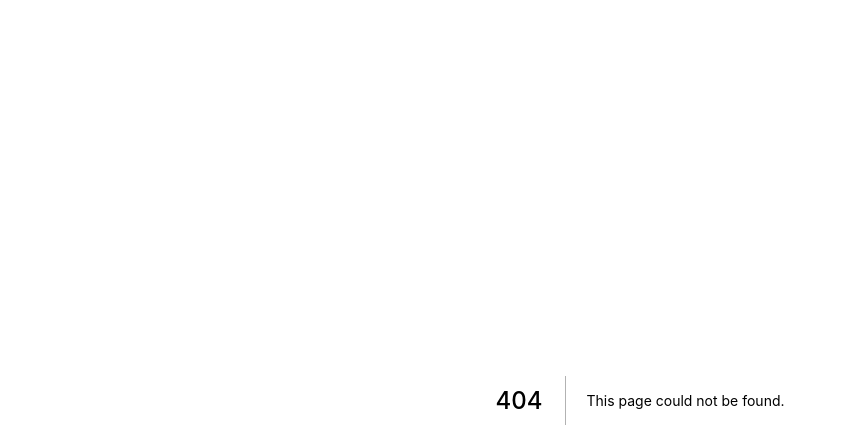
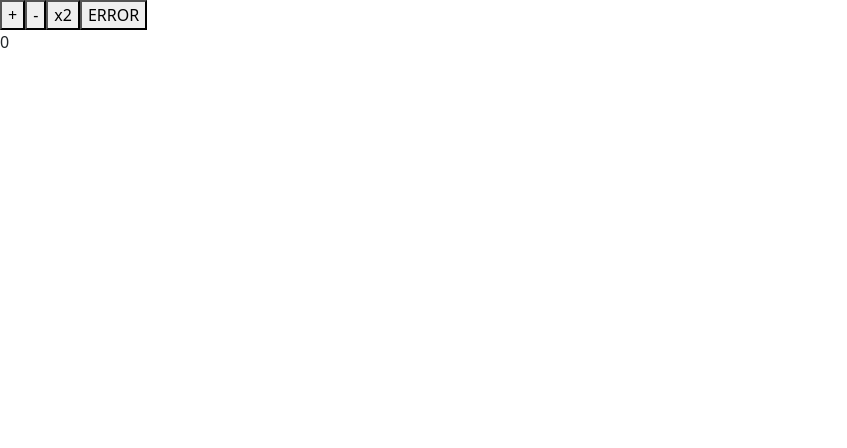
Before and after one commit to youthke/questack-web, a Next.js app: page /counter in a window 1280 px wide. Before the commit this address had no page. Shown: the top 448 px of the page, without its empty margins (0-847 px from the left). Built offline with nearby package versions, Linux system fonts and the light colour scheme.

Commit message:
set up redux

```diff
--- /dev/null
+++ b/ducks/counter/selectors.ts
@@ -0,0 +1,6 @@
+import { useSelector } from 'react-redux';
+import { CounterState } from './slice';
+
+export const useCounterState = () => {
+  return useSelector((state: { counter: CounterState }) => state);
+};
--- /dev/null
+++ b/ducks/counter/slice.ts
@@ -0,0 +1,41 @@
+import { createSlice, PayloadAction } from '@reduxjs/toolkit';
+
+export type CounterState = {
+  count: number;
+  loading: boolean;
+  error: boolean;
+  errorMessage: string;
+};
+
+export const initialState: CounterState = {
+  count: 0,
+  loading: false,
+  error: false,
+  errorMessage: '',
+};
+
+const counterSlice = createSlice({
+  name: 'counter',
+  initialState,
+  reducers: {
+    incrementCounter: (state, action: PayloadAction<number>) => ({
+      ...state,
+      count: state.count + action.payload,
+    }),
+    decrementCounter: (state, action: PayloadAction<number>) => ({
+      ...state,
+      count: state.count - action.payload,
+    }),
+    doubleCounter: (state) => ({
+      ...state,
+      count: state.count * 2,
+    }),
+    occurError: (state, action: PayloadAction<string>) => ({
+      ...state,
+      error: true,
+      errorMessage: action.payload,
+    })
+  },
+});
+
+export default counterSlice;
--- /dev/null
+++ b/ducks/createStore.ts
@@ -0,0 +1,29 @@
+import { Store, combineReducers } from 'redux';
+import logger from 'redux-logger';
+import { configureStore, getDefaultMiddleware } from '@reduxjs/toolkit';
+import counterSlice, { initialState as counterState } from './counter/slice';
+
+const rootReducer = combineReducers({
+  counter: counterSlice.reducer,
+});
+
+const preloadedState = () => {
+  return { counter: counterState };
+};
+
+export type StoreState = ReturnType<typeof preloadedState>;
+
+export type ReduxStore = Store<StoreState>;
+
+const createStore = () => {
+  const middlewareList = [...getDefaultMiddleware(), logger];
+
+  return configureStore({
+    reducer: rootReducer,
+    middleware: middlewareList,
+    devTools: process.env.NODE_ENV !== 'production',
+    preloadedState: preloadedState(),
+  });
+};
+
+export default createStore;
--- a/pages/_app.tsx
+++ b/pages/_app.tsx
@@ -1,8 +1,15 @@
 import '../styles/index.css'
+import React from 'react'
 import type { AppProps } from 'next/app'
+import {Provider} from 'react-redux'
+import createStore from '../ducks/createStore'
 
 function MyApp({ Component, pageProps }: AppProps) {
-  return <Component {...pageProps} />
+  return (
+    <Provider store={createStore()}>
+      <Component {...pageProps} />
+    </Provider>
+  )
 }
 
 export default MyApp
--- /dev/null
+++ b/pages/counter.tsx
@@ -0,0 +1,45 @@
+import React from 'react';
+import { useDispatch } from 'react-redux';
+import counterSlice from '../ducks/counter/slice';
+import { useCounterState } from '../ducks/counter/selectors'
+
+const CounterPage: React.FC = () => {
+  const dispatch = useDispatch();
+  const state = useCounterState().counter;
+
+  const onClickIncrement = () => {
+    dispatch(counterSlice.actions.incrementCounter(1));
+  };
+
+  const onClickDecrement = () => {
+    dispatch(counterSlice.actions.decrementCounter(1));
+  };
+
+  const onClickDouble = () => {
+    dispatch(counterSlice.actions.doubleCounter());
+  }
+  const onClickError = () => {
+    dispatch(counterSlice.actions.occurError('Error!!!'))
+  }
+
+  return (
+    <>
+      <button type="button" onClick={onClickIncrement}>
+        +
+      </button>
+      <button type="button" onClick={onClickDecrement}>
+        -
+      </button>
+      <button type="button" onClick={onClickDouble}>
+        x2
+      </button>
+      <button type="button" onClick={onClickError}>
+        ERROR
+      </button>
+      <p>{state.count}</p>
+      {state.error ? <p>{state.errorMessage}</p> : <></>}
+    </>
+  );
+};
+
+export default CounterPage;
```
Also changed, not shown: package.json (+7 -1 lines), 1 other file (tests, documents, lock files or other folders).
